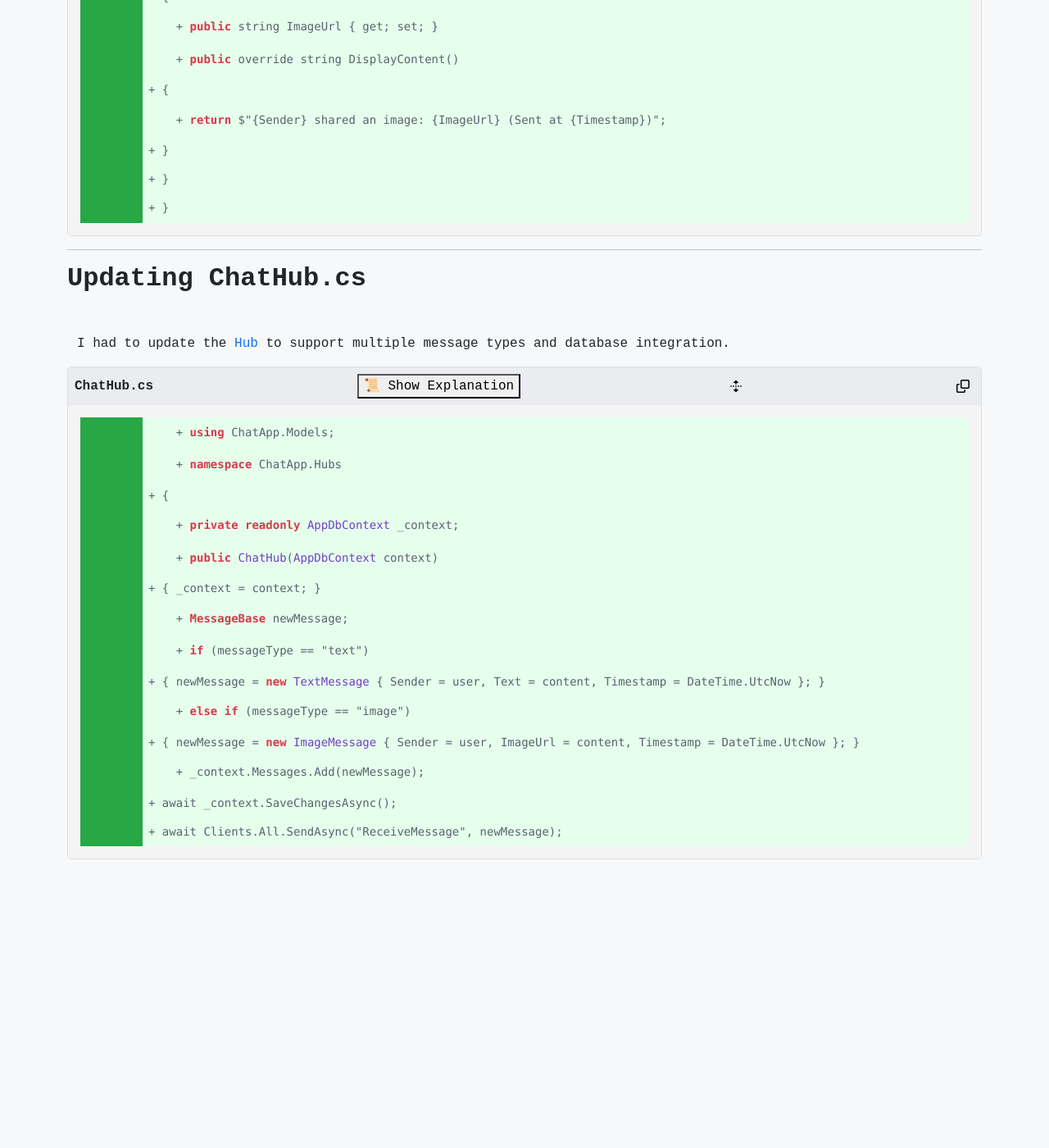
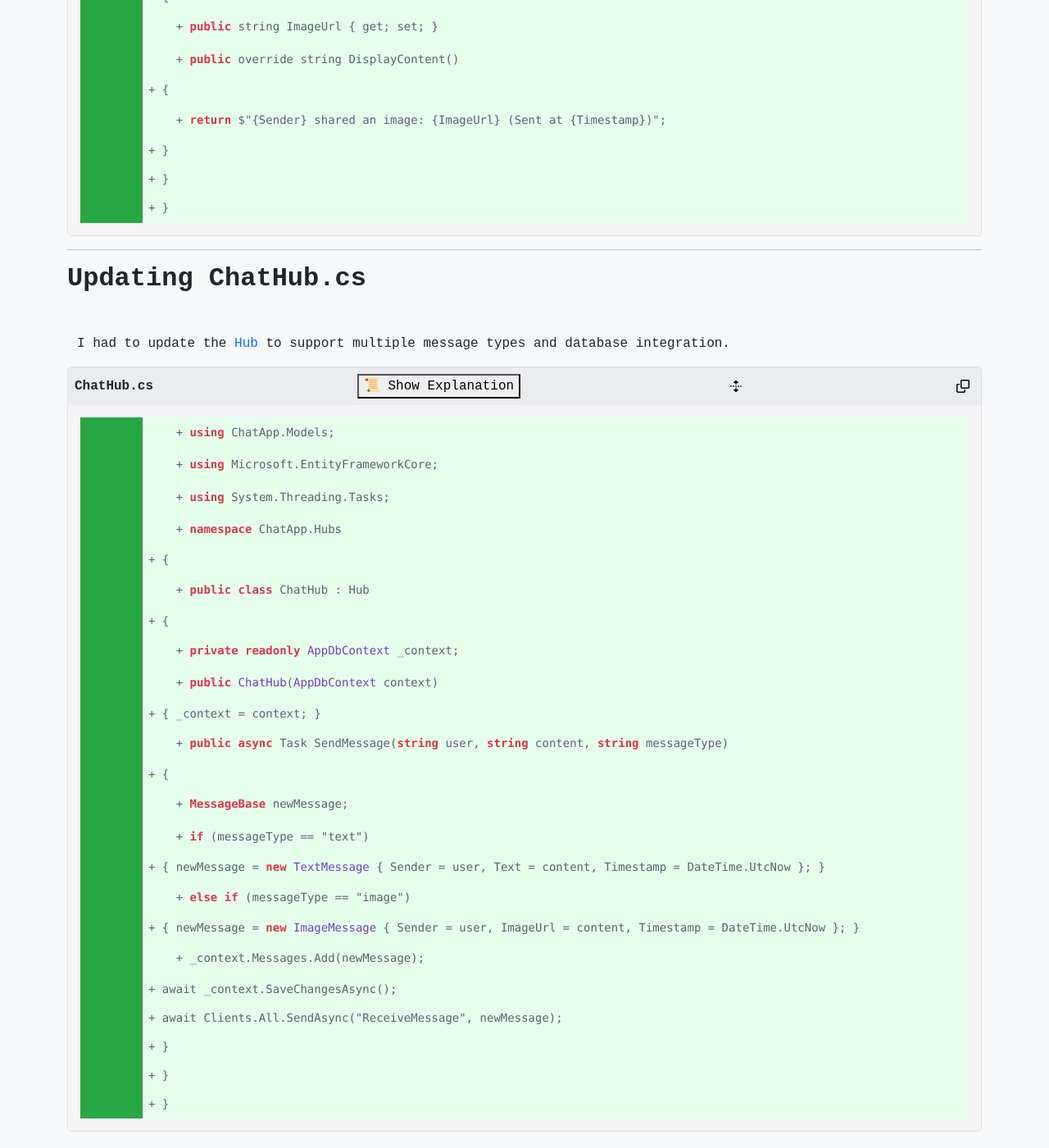
Before and after one commit to JWalshe86/ChatApp, a Jekyll site: the page built from docs/ChatAppPartTwo.md, in a window 1280 px wide and 1400 px high, scrolled down 2022 px. Shown: the whole window at 82% size. Built offline with Jekyll 4.4.1, drawn with Linux system fonts in a browser that asks for light colours; before the commit the page ends 3090 px from its top, so only the background shows below that.

Commit message:
Update ChatAppPartTwo.md

```diff
--- a/docs/ChatAppPartTwo.md
+++ b/docs/ChatAppPartTwo.md
@@ -481,20 +481,37 @@ public class ChatHub : Hub
         </button>
     </div>
 
-  <!-- Code View (Default) -->
-   <div id="code-tab-chathub" class="tab-content active" style="display:block;">
-        <div class="code-container">
-            <pre class="updated-code language-csharp"><code>
+<!-- Code View (Default) -->
+<div id="code-tab-chathub" class="tab-content active" style="display:block;">
+    <div class="code-container">
+        <pre class="updated-code language-csharp"><code>
 <span class="added-line tooltip-container">
     <span class="tooltip-trigger">+ <span class="hljs-keyword">using</span> ChatApp.Models;
         <span class="tooltip">Imports the ChatApp models for use in this file.</span>
     </span>
 </span>
+<span class="added-line tooltip-container">
+    <span class="tooltip-trigger">+ <span class="hljs-keyword">using</span> Microsoft.EntityFrameworkCore;
+        <span class="tooltip">Imports Entity Framework Core for database interactions.</span>
+    </span>
+</span>
 <span class="original-code hidden"><span class="hljs-keyword">using</span> Microsoft.AspNetCore.SignalR;</span>
+<span class="added-line tooltip-container">
+    <span class="tooltip-trigger">+ <span class="hljs-keyword">using</span> System.Threading.Tasks;
+        <span class="tooltip">Includes support for async operations.</span>
+    </span>
+</span>
 
 <span class="added-line tooltip-container">
     <span class="tooltip-trigger">+ <span class="hljs-keyword">namespace</span> ChatApp.Hubs
         <span class="tooltip">Defines the namespace for the ChatHub class.</span>
+    </span>
+</span>
+<span class="added-line tooltip-container">+ {</span>
+
+<span class="added-line tooltip-container">
+    <span class="tooltip-trigger">+ <span class="hljs-keyword">public class</span> ChatHub : Hub
+        <span class="tooltip">Defines the ChatHub class that extends SignalR's `Hub` class.</span>
     </span>
 </span>
 <span class="added-line tooltip-container">+ {</span>
@@ -514,6 +531,13 @@ public class ChatHub : Hub
 
 <span class="original-code hidden"><span class="hljs-keyword">public async</span> <span class="hljs-class-name">Task</span> <span class="hljs-function">SendMessage</span>(<span class="hljs-keyword">string</span> user, <span class="hljs-keyword">string</span> message)</span>
 <span class="original-code hidden">{</span>
+
+<span class="added-line tooltip-container">
+    <span class="tooltip-trigger">+ <span class="hljs-keyword">public async</span> Task SendMessage(<span class="hljs-keyword">string</span> user, <span class="hljs-keyword">string</span> content, <span class="hljs-keyword">string</span> messageType)
+        <span class="tooltip">Handles sending different types of messages (text, image).</span>
+    </span>
+</span>
+<span class="added-line tooltip-container">+ {</span>
 
 <span class="added-line tooltip-container">
     <span class="tooltip-trigger">+ <span class="hljs-keyword">MessageBase</span> newMessage;
@@ -543,9 +567,14 @@ public class ChatHub : Hub
 <span class="added-line tooltip-container">+ await _context.SaveChangesAsync();</span>
 <span class="added-line tooltip-container">+ await Clients.All.SendAsync("ReceiveMessage", newMessage);</span>
 
+<span class="added-line tooltip-container">+ }</span> <!-- Closing SendMessage -->
+<span class="added-line tooltip-container">+ }</span> <!-- Closing ChatHub -->
+<span class="added-line tooltip-container">+ }</span> <!-- Closing Namespace -->
+
 </code></pre>
-        </div>
     </div>
+</div>
+
 </div>
 
 <!-- Explanation View (Initially Hidden) -->
```
